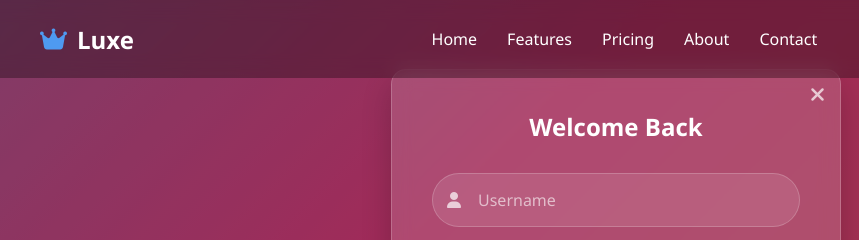
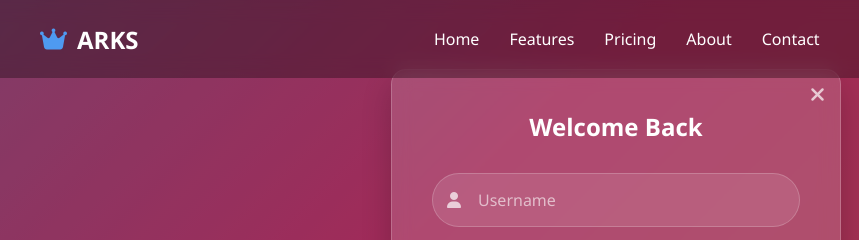
Before and after one commit to kaviZZzz9719/kavishka_001, a plain HTML site: page index.html in a window 1280 px wide. Shown: the top 240 px of the page, 24-883 px from the left. Drawn offline with Linux system fonts and the light colour scheme.

Commit message:
Update index.html

```diff
--- a/index.html
+++ b/index.html
@@ -359,7 +359,7 @@
     <nav class="navbar">
         <a href="#" class="logo">
             <i class="fas fa-crown"></i>
-            Luxe
+            ARKS
         </a>
         <ul class="nav-links">
             <li><a href="#">Home</a></li>
```
